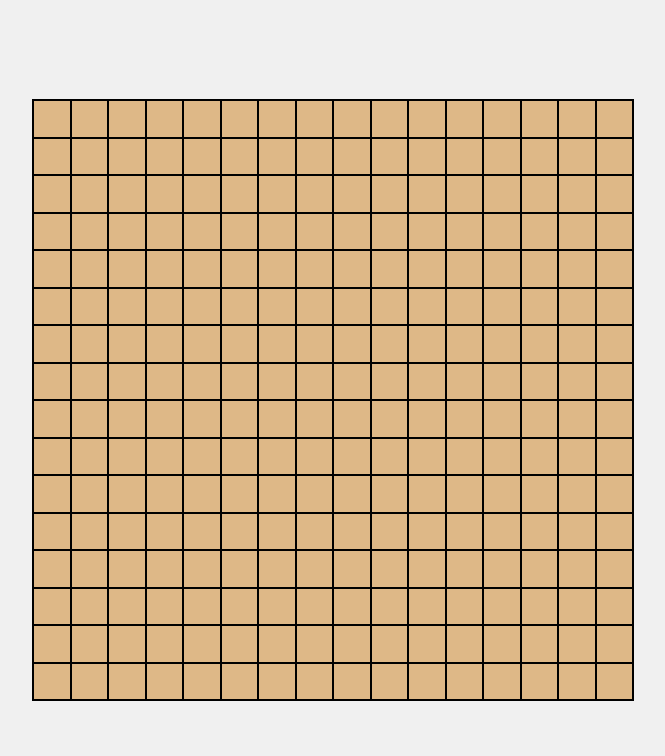
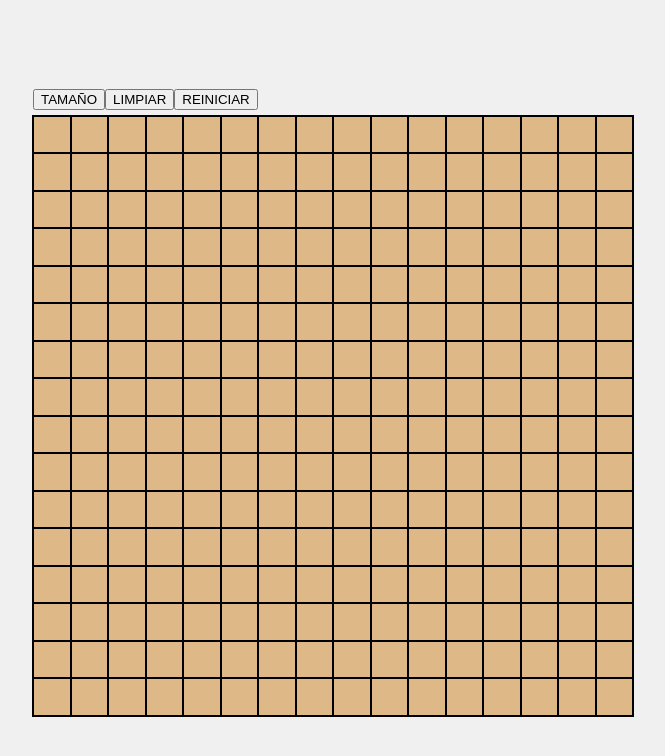
Before and after one commit to jrramoncp/etch-a-skech, a plain HTML site: page index.html in a window 1280 px wide. Shown: the whole page, without its empty margins (307-972 px from the left). Drawn offline with Linux system fonts and the light colour scheme.

Commit message:
Añado eventos para pintar; Añado botones para ajustar tamaño de cuadricula, limpiar la cuadricula actuar, y volver al principio

```diff
--- a/main.js
+++ b/main.js
@@ -1,5 +1,7 @@
 
 const container = document.getElementById("container");
+let isMouseDown = false;
+
 
 function createDivs(number){
     const rows = number;
@@ -9,21 +11,84 @@ function createDivs(number){
 
     const cellSize = containerSize/rows;
 
+
+
     for (let i = 0; i < totalCells; i++){
-        const cell = document.createElement("div");
-        cell.classList.add("grid-cell");
+    const cell = document.createElement("div");
+    cell.classList.add("grid-cell");
+    cell.style.width = `${cellSize}px`;
+    cell.style.height = `${cellSize}px`;
+    cell.addEventListener("click", () => {
+        cell.style.backgroundColor = "black";
+    });
 
-        cell.style.width = `${cellSize}px`;
-        cell.style.height = `${cellSize}px`;
-        container.appendChild(cell);
+    cell.addEventListener("mouseover", () => {
+        if (isMouseDown) {
+            cell.style.backgroundColor = "blue";
+        }
+    });
+
+    container.appendChild(cell);
+        }
+
+}
+
+document.body.addEventListener("mousedown", () => {
+    isMouseDown = true;
+});
+
+document.body.addEventListener("mouseup", () => {
+    isMouseDown = false;
+});
+
+numero = 16
+
+const botones = document.createElement("div");
+botones.classList.add("botones")
+document.body.appendChild(botones);
+
+button = document.createElement("button")
+button.classList.add ("button")
+button.textContent = "TAMAÑO"
+button.addEventListener("click", () => {
+    numero = prompt("¿Rejustar tamaño?");
+    document.getElementById("container").innerHTML="";
+    createDivs(numero);
+});
+botones.appendChild(button)
+
+
+limpiar = document.createElement("button");
+limpiar.classList.add("button");
+limpiar.textContent = "LIMPIAR";
+limpiar.addEventListener("click", () => {
+    let conf = confirm("¿Quieres limpiar?");
+    if (conf = true){
+        document.getElementById("container").innerHTML="";
+    createDivs(numero);
     }
+})
+botones.appendChild(limpiar);
 
-};
+reiniciar = document.createElement("button");
+reiniciar.classList.add("button");
+reiniciar.textContent = "REINICIAR";
+reiniciar.addEventListener("click", () => {
+    let conf = confirm("¿Quieres reiniciar?");
+    if (conf = true){
+        document.getElementById("container").innerHTML="";
+    createDivs(16);
+}})
+botones.appendChild(reiniciar);
+
+
+
+createDivs(numero);
+
+
 
 
 
 //const size = prompt("Cuantos cuadros quieres por lado?");
 
 //createDivs(size);
-
-createDivs(16);
--- a/style.css
+++ b/style.css
@@ -5,6 +5,7 @@ body{
     height: 100vh;
     margin: 0;
     background-color: #f0f0f0;
+    flex-direction: column-reverse;
 }
 
 
@@ -15,10 +16,18 @@ body{
     width: 600px;
     height: 600px;
     border: 1px solid black;
+    flex-direction: column;
 }
 
+.botones{
+    display: flex;
+    justify-content: flex-start;
+    align-items: flex-start;
+    width: 600px;
+    margin: 5px;
+}
 .grid-cell{
-    border: 1px solid black;
+    border:1px solid black;
     box-sizing: border-box;
 }
 
```
